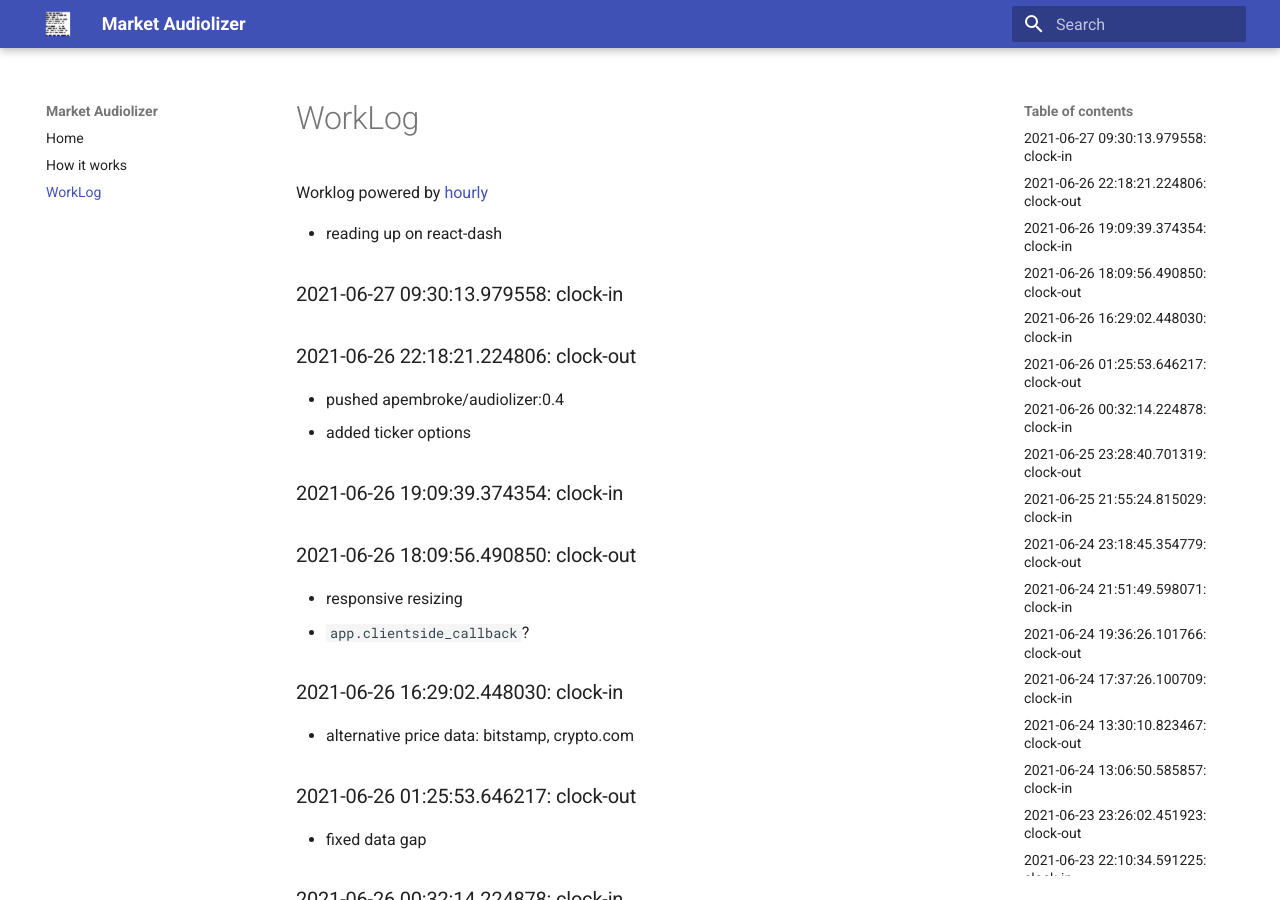
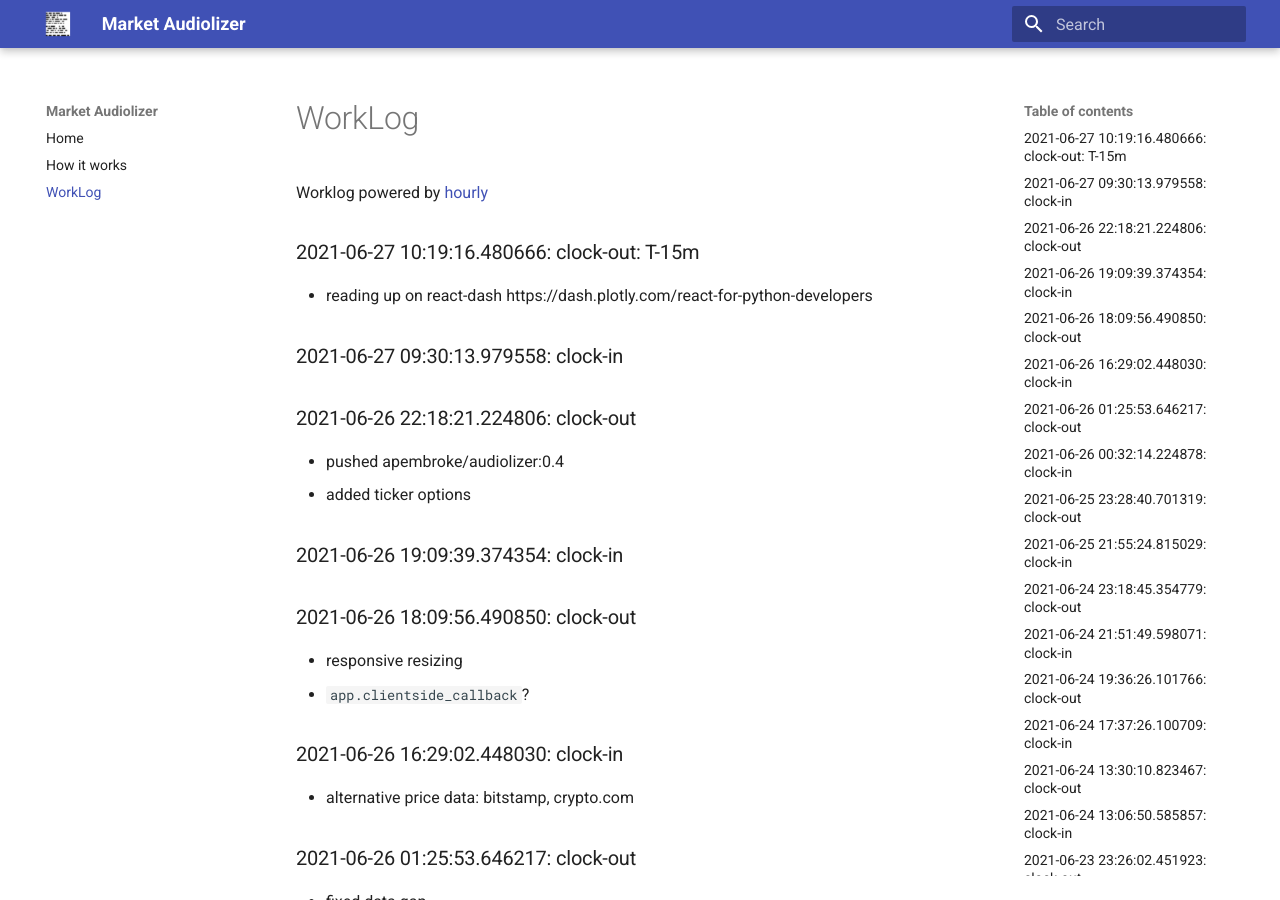
Before and after one commit to asherp/audiolizer, an MkDocs documentation site: the page built from docs/WorkLog.md, in a window 1280 px wide and 900 px high. Built offline with MkDocs 1.6.1 and Material for MkDocs 9.7.7, drawn with Linux system fonts in a browser that asks for light colours.

Commit message:
clock-out: T-15m

```diff
--- a/WorkLog.md
+++ b/WorkLog.md
@@ -1,4 +1,6 @@
-* reading up on react-dash
+### 2021-06-27 10:19:16.480666: clock-out: T-15m
+
+* reading up on react-dash https://dash.plotly.com/react-for-python-developers
 
 ### 2021-06-27 09:30:13.979558: clock-in
 
```
